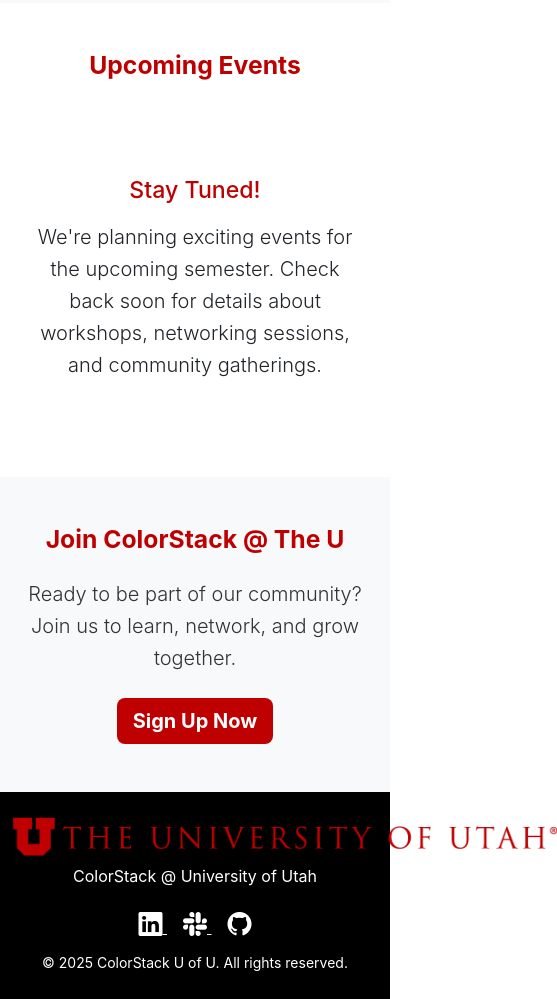
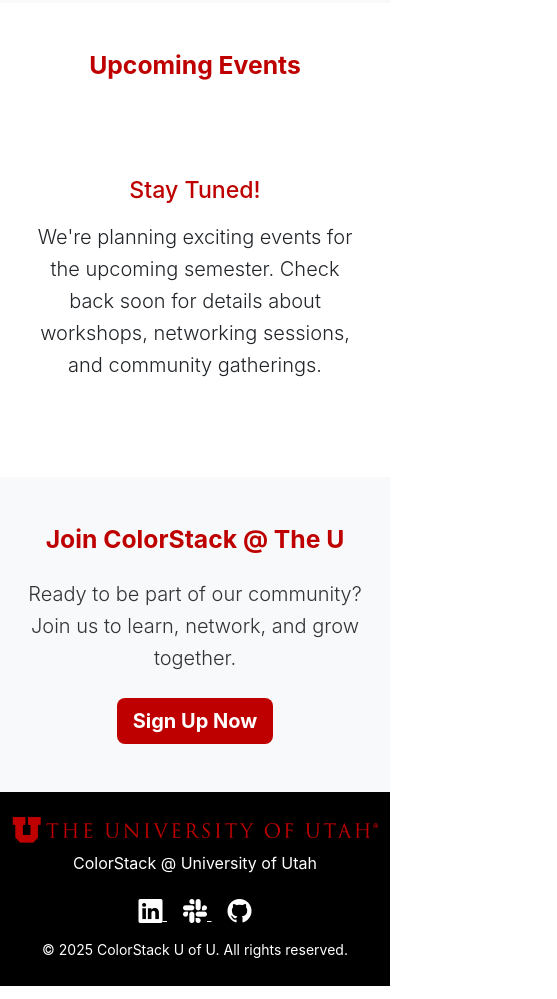
Before and after one commit to AhmedZ70/ColorStack_uofu_website, a plain HTML site: page index.html in a window 390 px wide. Shown: the part 3305-4304 px from the top of the page, 557 px wide, since content can reach past the window. Drawn offline with nearby package versions, Linux system fonts and the light colour scheme.

Commit message:
adjusted footer

```diff
--- a/css/style.css
+++ b/css/style.css
@@ -146,6 +146,10 @@
     background-color: #000;
 }
 
+footer img {
+    height: 40px; /* Default size for larger screens */
+}
+
 .social-links i {
     font-size: 1.5rem;
     transition: color 0.3s ease;
@@ -167,6 +171,9 @@
 
     .navbar-brand img {
         height: 32px;
+    }
+    footer img {
+        height: 30px; /* Smaller size for mobile screens */
     }
 }
 
--- a/index.html
+++ b/index.html
@@ -190,7 +190,7 @@
     <footer class="bg-black text-white py-4">
         <div class="container d-md-flex align-items-center justify-content-between">
             <div class="mb-3 mb-md-0 text-center text-md-start">
-                <img src="images/UlogoHv2_RED.png" alt="University of Utah logo" height="40" class="mb-2">
+                <img src="images/UlogoHv2_RED.png" alt="University of Utah logo" height="40" class="mb-2 img-fluid">
                 <div>ColorStack @ University of Utah</div>
             </div>
             <div class="text-center text-md-end">
```
